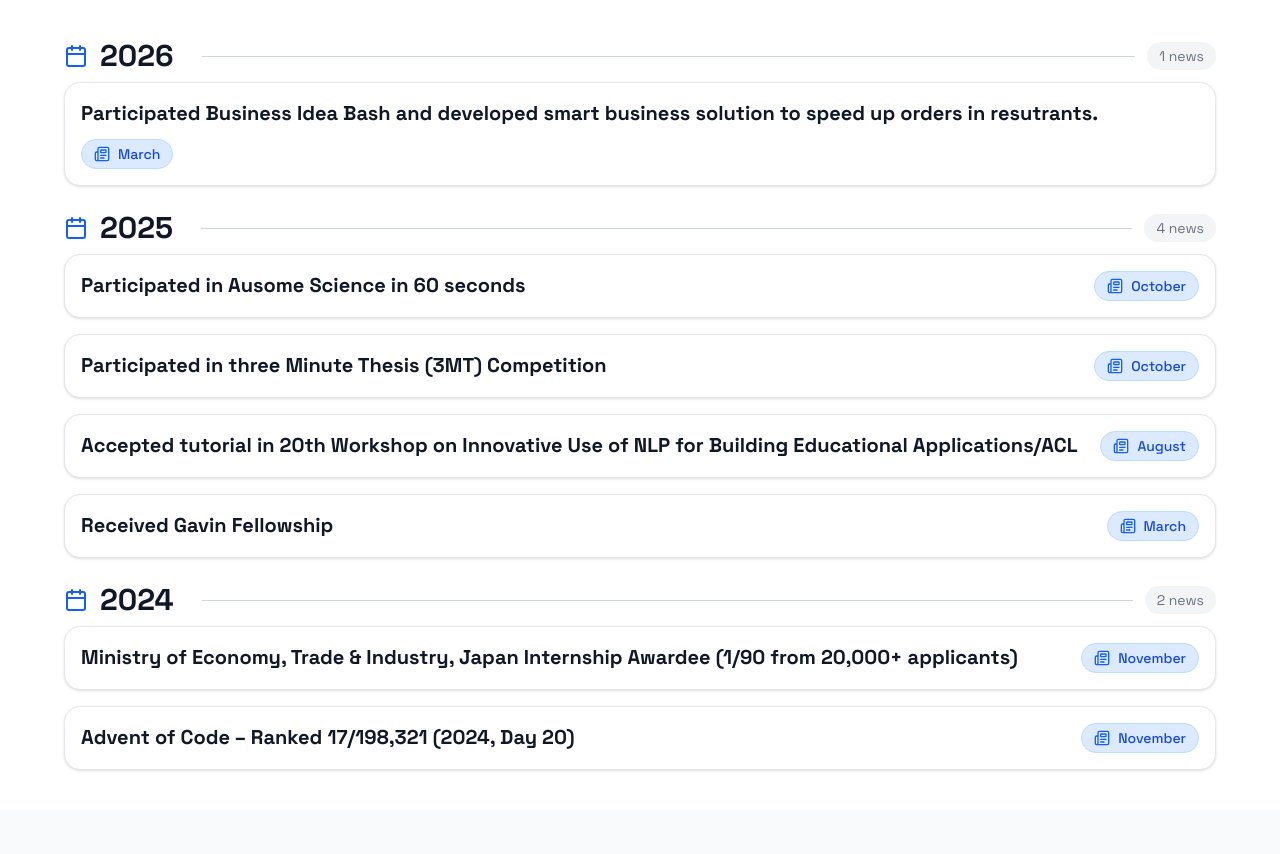
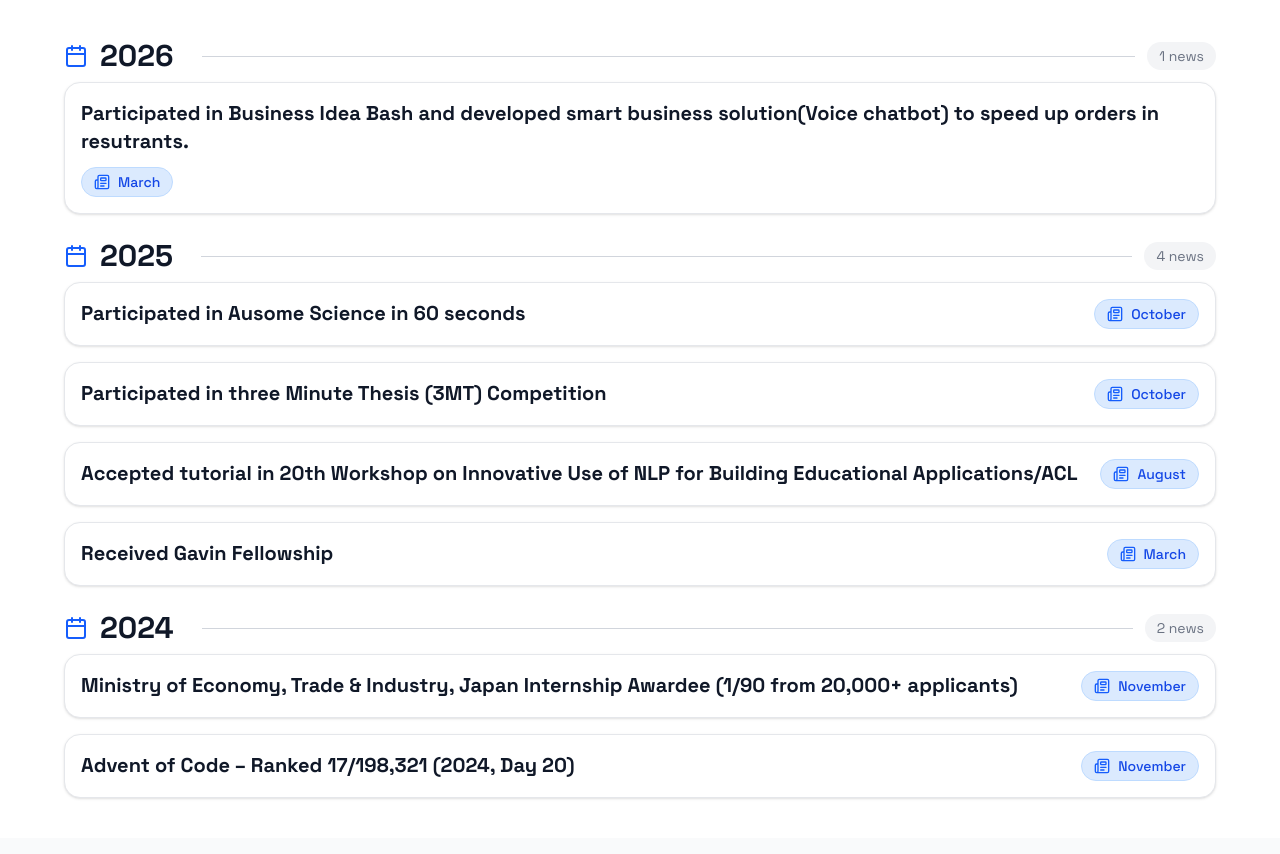
Before and after one commit to MahaZainab/MahaZainab.github.io, a React (Vite) app: page / in a window 1280 px wide. Shown: the part 2121-2975 px from the top of the page. Built offline with nearby package versions, Linux system fonts and the light colour scheme.

Commit message:
Auto commit on save

```diff
--- a/src/data/content.ts
+++ b/src/data/content.ts
@@ -164,7 +164,7 @@ export const news: News[] = [
   },
   {
     id: 5,
-    title: "Participated Business Idea Bash and developed smart business solution to speed up orders in resutrants.   ",
+    title: "Participated in Business Idea Bash and developed smart business solution(Voice chatbot) to speed up orders in resutrants.   ",
     year: "2026",
     category: "March",
   },
```
